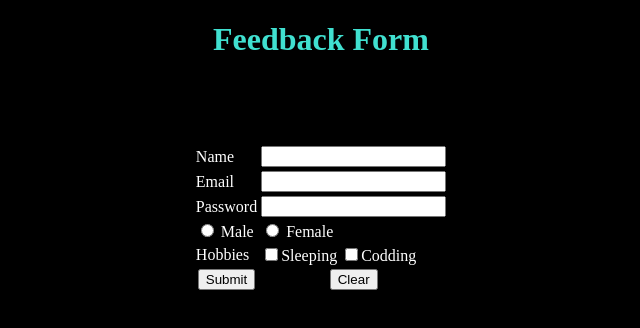
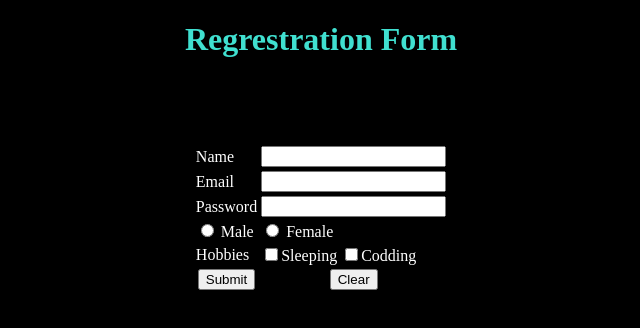
Before and after one commit to sauravraw/form, a plain HTML site: page index.html in a window 1280 px wide. Shown: the whole page, without its empty margins (319-959 px from the left). Drawn offline with Linux system fonts and the light colour scheme.

Commit message:
form by saurav

```diff
--- a/index.html
+++ b/index.html
@@ -3,11 +3,11 @@
 <head>
     <meta charset="UTF-8">
     <meta name="viewport" content="width=device-width, initial-scale=1.0">
-    <title>Document</title>
+    <title>Form</title>
     <link rel="stylesheet" href="index.css">
 </head>
 <body>
-    <h1 class="headh1">Feedback Form</h1>
+    <h1 class="headh1">Regrestration Form</h1>
     <center>
     <form action="#" >
         <table>
```
